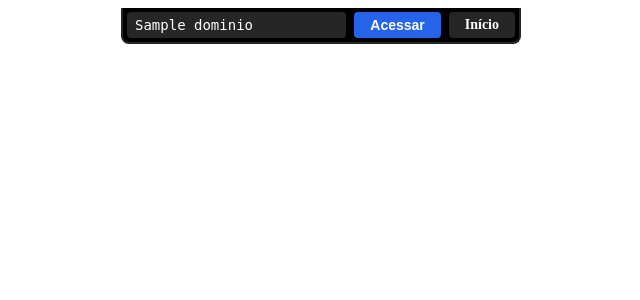
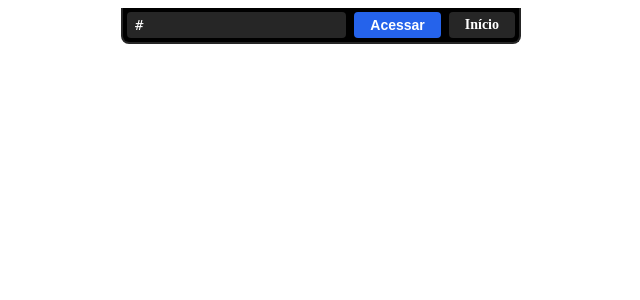
Before and after one commit to arquivo-furg/sistemas-internet-2, a Flask app: template proxy/templates/nav.html in a window 1280 px wide. Shown: the top 300 px of the page, without its empty margins (319-959 px from the left). Run offline with Flask 3, Linux system fonts and the light colour scheme; the template is opened without the code that fills it: most values are stand-ins (such as "Sample title", 1, 10 or a date in 2020).

Commit message:
fix: adjust domain filtering and add full url to site navbar

```diff
--- a/proxy/app.py
+++ b/proxy/app.py
@@ -110,14 +110,15 @@ def proxy(url):
     # Garante que a URL comece com http:// ou https://
     if not url.startswith("http"):
         url = "http://" + url
+        return redirect("/" + url)
 
     dominio = extrair_dominio(url)
     bloqueados = carregar_bloqueados()
 
     # Verifica se o domínio está bloqueado
-    if any(b in dominio for b in bloqueados):
+    if any(dominio == b or dominio.endswith("." + b) for b in bloqueados):
         registrar_log(dominio, BLOQUEADO)
-        return (render_template("bloqueado.html", dominio=dominio), 403)
+        return (render_template("bloqueado.html", dominio=dominio, url=url), 403)
 
     # Faz a requisição ao site real
     try:
@@ -169,7 +170,7 @@ def proxy(url):
     soup = BeautifulSoup(content, "html.parser")
     with open("templates/nav.html", "r", encoding="utf-8") as f:
         nav = BeautifulSoup(f.read(), "html.parser")
-        nav.input["value"] = dominio
+        nav.input["value"] = url
         soup.insert(0, nav)
         content = str(soup).encode("utf-8")
 
--- a/proxy/templates/nav.html
+++ b/proxy/templates/nav.html
@@ -34,7 +34,7 @@
       <input
         name="acessar"
         type="text"
-        value="{{ dominio }}"
+        value="{{ url }}"
         style="
           background-color: #262626;
           font-family: monospace;
```
